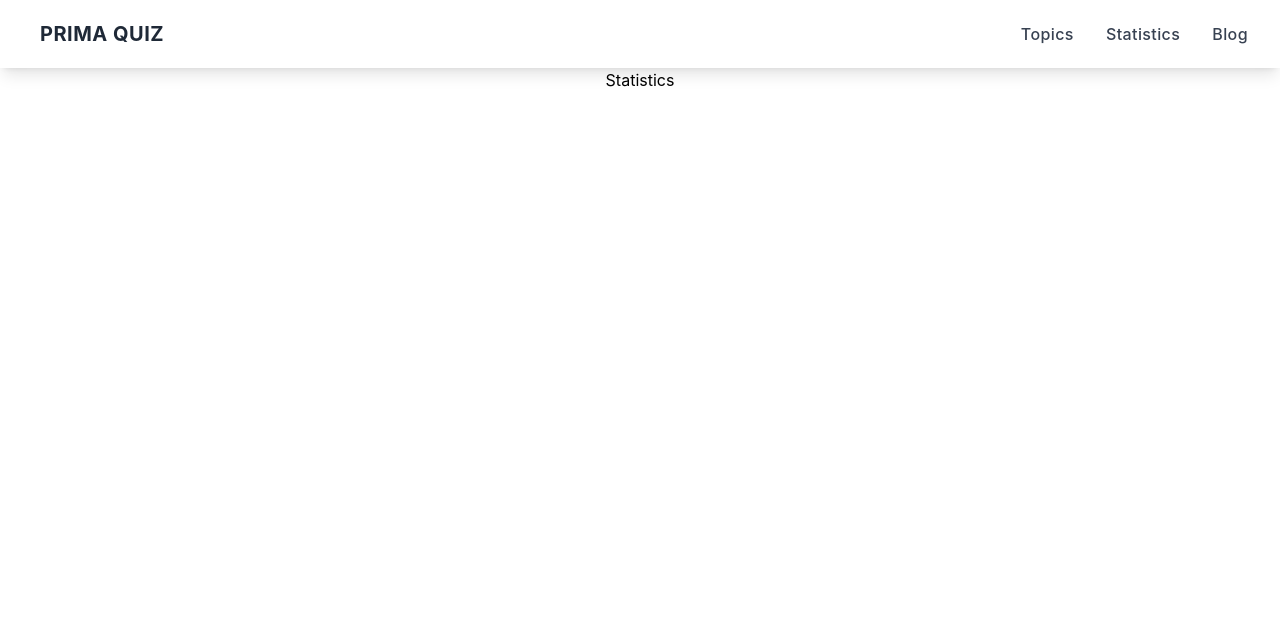
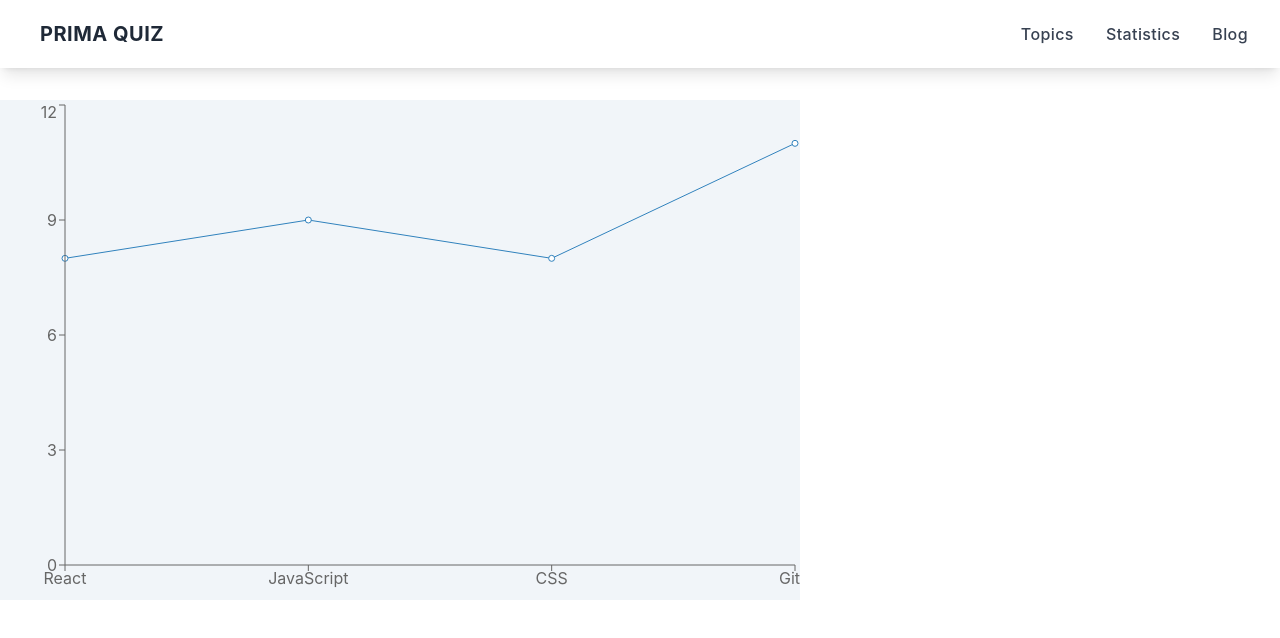
Before and after one commit to KaziAkibRayhan/prima-quiz, a React (Create React App) app: page /statistics in a window 1280 px wide. Shown: the top 638 px of the page. Built offline with nearby package versions, Linux system fonts and the light colour scheme.

Commit message:
Statistics Components Added Chart

```diff
--- a/package.json
+++ b/package.json
@@ -12,6 +12,7 @@
     "react-router-dom": "^6.4.3",
     "react-scripts": "5.0.1",
     "react-toastify": "^9.1.1",
+    "recharts": "^2.1.16",
     "web-vitals": "^2.1.4"
   },
   "scripts": {
--- a/src/components/Blog/Blog.js
+++ b/src/components/Blog/Blog.js
@@ -96,6 +96,15 @@ const Blog = () => {
             The useRef Hook allows you to persist values between renders. It can
             be used to store a mutable value that does not cause a re-render
             when updated. It can be used to access a DOM element directly.
+            <p>
+              useRef is one of the many built-in hooks provided by React. It is
+              useful for persisting mutable data between component renders.
+            </p>
+            <p>
+              The useRef hook is a very handy option for both interacting with
+              DOM elements and storing mutating information in your app without
+              triggering a re-render.
+            </p>
           </Item>
         </div>
       </div>
--- a/src/components/Statistics/Statistics.js
+++ b/src/components/Statistics/Statistics.js
@@ -1,7 +1,55 @@
 import React from "react";
+import {
+  Line,
+  LineChart,
+  Tooltip,
+  XAxis,
+  YAxis,
+  ResponsiveContainer,
+} from "recharts";
 
 const Statistics = () => {
-  return <div>Statistics</div>;
+  const data = [
+    {
+      id: 1,
+      name: "React",
+      logo: "https://live.staticflickr.com/65535/52413593240_e00326e727_o.png",
+      total: 8,
+    },
+    {
+      id: 2,
+      name: "JavaScript",
+      logo: "https://live.staticflickr.com/65535/52412638962_12e932256a_o.png",
+      total: 9,
+    },
+    {
+      id: 4,
+      name: "CSS",
+      logo: "https://live.staticflickr.com/65535/52413665713_5977a693cb_o.png",
+      total: 8,
+    },
+    {
+      id: 5,
+      name: "Git",
+      logo: "https://live.staticflickr.com/65535/52412639027_5692c15b3f_o.png",
+      total: 11,
+    },
+  ];
+  return (
+    <div>
+      <LineChart
+        className="mt-8 bg-slate-100"
+        width={800}
+        height={500}
+        data={data}
+      >
+        <Line dataKey={"total"}></Line>
+        <XAxis dataKey="name"></XAxis>
+        <Tooltip />
+        <YAxis dataKey={"total"}></YAxis>
+      </LineChart>
+    </div>
+  );
 };
 
 export default Statistics;
```
Also changed, not shown: 1 other file (tests, documents, lock files or other folders).
